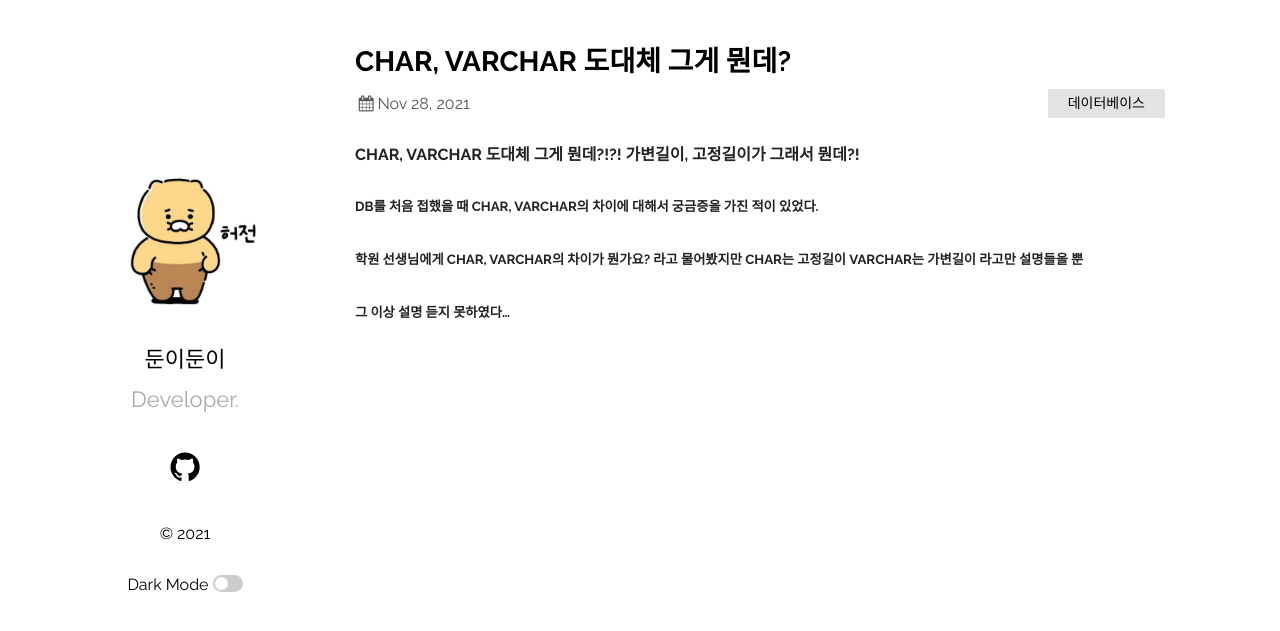
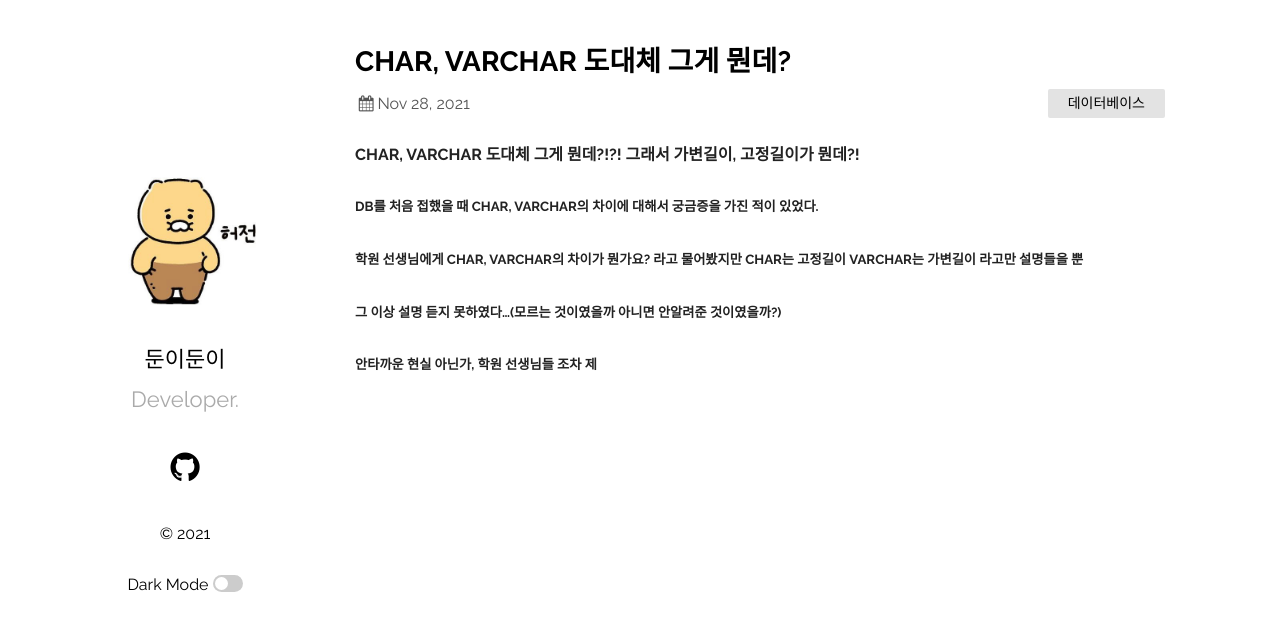
Before and after one commit to ywc-412/ywc-412.github.io, a Jekyll site: the page built from _posts/2021-11-28-오라클 CHAR, VARCHAR 그게 뭔데??.markdown, in a window 1280 px wide. Shown: the top 631 px of the page. Built offline with Jekyll 4.4.1, drawn with Linux system fonts in a browser that asks for light colours.

Commit message:
post 정리

```diff
--- a/_posts/2021-09-25-블로그 첫 게시글.markdown
+++ b/_posts/2021-09-25-블로그 첫 게시글.markdown
@@ -5,6 +5,7 @@ date:   2021-09-25
 categories: 잡담
 ---
 ##### 과거회상을 시작으로 블로그의 첫 게시글을 써내려가고자 한다.
+
 ##### 필자는 4년제 대학교 경영대학을 졸업하였다.
 ##### 개발과는 전혀 관련 없는 전공과목을 공부하였으며, 3학년 전까지는 프로그래밍의 'ㅍ' 자도 모르는 사람이였다.
 ##### 시간이 지나고 IT 관련 업계에 종사하시는 아버지의 권유를 받아 프로그래밍을 접하게 되었다.
--- a/_posts/2021-09-26-과거회상2.markdown
+++ b/_posts/2021-09-26-과거회상2.markdown
@@ -5,6 +5,7 @@ date:   2021-09-26
 categories: 잡담
 ---
 ##### 하루에 12시간을 넘게 매일같이 6개월동안 공부하였고, 결국 첫 취업에 성공하였다.
+
 ##### 첫 출근날 회사 대표님이 얘기좀 하자고 나가시더니, 수습 기간 동안에는 급여가 80%만 나갈 거고, 계약서는 쓰지 않고 진행하며, 수습 기간은 3개월이라고 통보했다. (면접때는 이런 부분이 전혀 상의되지 않았음)
 ##### 뒷통수를 세게 후려맞은 기분이였다.
 ##### 그래서 그 다음날 일하지 않겠다고 말하고 걸어나오는데, 언제 다시 취업 준비해서 취업하지... 막막한 생각도 들고 이래저래 많은 생각이 들었던 것 같다.
--- a/_posts/2021-11-18-오라클 성능고도화_서평1.markdown
+++ b/_posts/2021-11-18-오라클 성능고도화_서평1.markdown
@@ -5,6 +5,7 @@ date:   2021-11-21
 categories: 데이터베이스
 ---
 #### SQLP를 준비하며,
+
 ##### SQLD 자격을 취득 후 SQLP를 목표로 공부를 하고있다.
 ##### 현재 친절한 SQL 튜닝 책을 모두 읽은 상태이며, 좀 더 디테일하게 공부하고자 오라클 성능 고도화 원리와 해법1 책을 읽고있다.
 ##### 책 표지는 전공책마냥 무시무시하게 생겼다.
--- a/_posts/2021-11-28-오라클 CHAR, VARCHAR 그게 뭔데??.markdown
+++ b/_posts/2021-11-28-오라클 CHAR, VARCHAR 그게 뭔데??.markdown
@@ -4,8 +4,10 @@ title:  "CHAR, VARCHAR 도대체 그게 뭔데?"
 date:   2021-11-28
 categories: 데이터베이스
 ---
-#### CHAR, VARCHAR 도대체 그게 뭔데?!?! 가변길이, 고정길이가 그래서 뭔데?!
+#### CHAR, VARCHAR 도대체 그게 뭔데?!?! 그래서 가변길이, 고정길이가 뭔데?!
 
 ##### DB를 처음 접했을 때 CHAR, VARCHAR의 차이에 대해서 궁금증을 가진 적이 있었다.
 ##### 학원 선생님에게 CHAR, VARCHAR의 차이가 뭔가요? 라고 물어봤지만 CHAR는 고정길이 VARCHAR는 가변길이 라고만 설명들을 뿐
-##### 그 이상 설명 듣지 못하였다...
+##### 그 이상 설명 듣지 못하였다...(모르는 것이였을까 아니면 안알려준 것이였을까?)
+
+##### 안타까운 현실 아닌가, 학원 선생님들 조차 제
```
